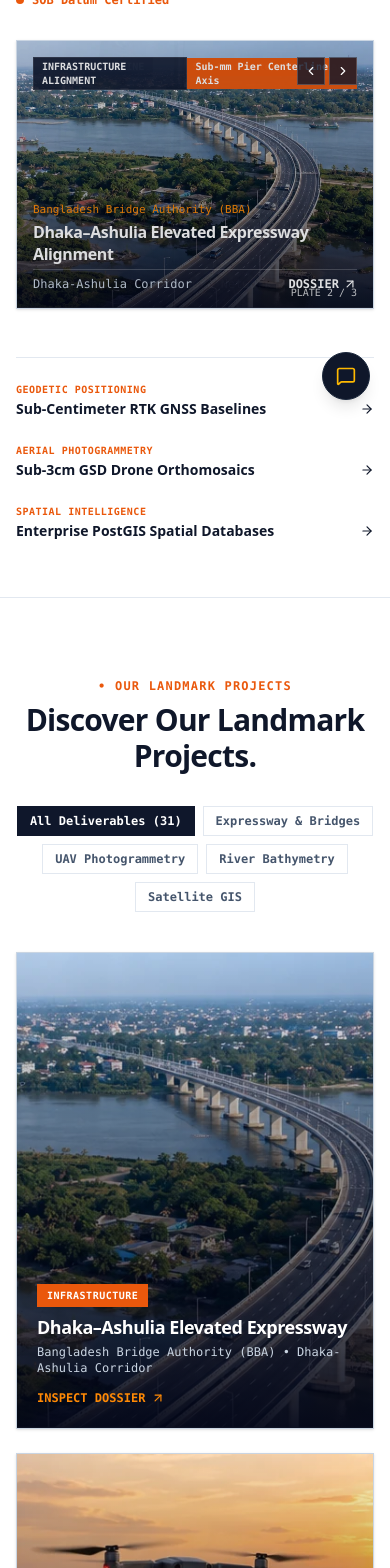
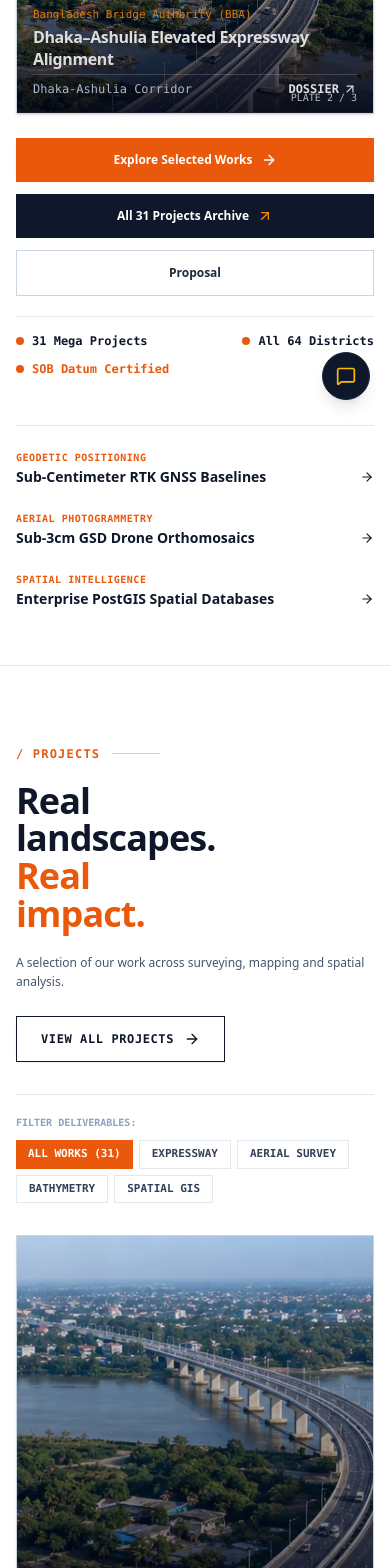
Before and after one commit to Mehedi7754/geospatial_portfolio, a Next.js app: page / in a window 390 px wide. Shown: the part 420-1988 px from the top of the page. Built offline with nearby package versions, Linux system fonts and the light colour scheme.

Commit message:
Redesign Projects section to reference image layout, place mobile explore work below hero image, and establish alternating zigzag rhythm

```diff
--- a/components/Hero.tsx
+++ b/components/Hero.tsx
@@ -75,8 +75,8 @@ export const Hero: React.FC = () => {
               <span className="text-[#ea580c]">Shaping Bangladesh&apos;s future.</span>
             </h1>
 
-            {/* Direct Action Links (No extra paragraph clutter) */}
-            <div className="flex flex-wrap items-center gap-3 sm:gap-4 mb-6">
+            {/* Desktop Direct Action Links (Hidden on mobile, shown below image on mobile) */}
+            <div className="hidden lg:flex flex-wrap items-center gap-3 sm:gap-4 mb-6">
               <Link
                 href="#portfolio"
                 className="inline-flex items-center gap-2 px-6 py-3.5 bg-[#ea580c] hover:bg-[#c2410c] text-white text-xs sm:text-sm font-bold transition rounded-none shadow-xs"
@@ -101,8 +101,8 @@ export const Hero: React.FC = () => {
               </Link>
             </div>
 
-            {/* Concise Technical Metric Tags */}
-            <div className="pt-4 border-t border-slate-200 flex flex-wrap items-center gap-5 sm:gap-7 text-xs font-mono text-slate-700">
+            {/* Desktop Technical Metric Tags */}
+            <div className="hidden lg:flex pt-4 border-t border-slate-200 flex-wrap items-center gap-5 sm:gap-7 text-xs font-mono text-slate-700">
               <div className="flex items-center gap-2">
                 <span className="w-2 h-2 rounded-full bg-[#ea580c]" />
                 <span className="font-bold text-slate-900">31 Mega Projects</span>
@@ -194,6 +194,49 @@ export const Hero: React.FC = () => {
                 PLATE {currentSlide + 1} / {heroShowcases.length}
               </div>
             </div>
+
+            {/* Mobile View: Explore Work Section Placed DIRECTLY Below Hero Image */}
+            <div className="lg:hidden mt-6 flex flex-col gap-5">
+              <div className="flex flex-col sm:flex-row items-stretch sm:items-center gap-3">
+                <Link
+                  href="#portfolio"
+                  className="inline-flex items-center justify-center gap-2 px-6 py-3.5 bg-[#ea580c] hover:bg-[#c2410c] text-white text-xs sm:text-sm font-bold transition rounded-none shadow-xs text-center"
+                >
+                  <span>Explore Selected Works</span>
+                  <ArrowRight className="w-4 h-4" />
+                </Link>
+
+                <Link
+                  href="/projects"
+                  className="inline-flex items-center justify-center gap-2 px-5 py-3.5 bg-slate-900 hover:bg-slate-800 text-white text-xs sm:text-sm font-bold transition rounded-none text-center"
+                >
+                  <span>All 31 Projects Archive</span>
+                  <ArrowUpRight className="w-4 h-4 text-orange-400" />
+                </Link>
+
+                <Link
+                  href="#contact"
+                  className="inline-flex items-center justify-center gap-1.5 px-5 py-3.5 border border-slate-300 hover:border-slate-900 text-slate-800 text-xs sm:text-sm font-bold transition rounded-none text-center"
+                >
+                  <span>Proposal</span>
+                </Link>
+              </div>
+
+              <div className="pt-4 border-t border-slate-200 flex flex-wrap items-center justify-between gap-3 text-xs font-mono text-slate-700">
+                <div className="flex items-center gap-2">
+                  <span className="w-2 h-2 rounded-full bg-[#ea580c]" />
+                  <span className="font-bold text-slate-900">31 Mega Projects</span>
+                </div>
+                <div className="flex items-center gap-2">
+                  <span className="w-2 h-2 rounded-full bg-[#ea580c]" />
+                  <span className="font-bold text-slate-900">All 64 Districts</span>
+                </div>
+                <div className="flex items-center gap-2">
+                  <span className="w-2 h-2 rounded-full bg-[#ea580c]" />
+                  <span className="font-bold text-[#ea580c]">SOB Datum Certified</span>
+                </div>
+              </div>
+            </div>
           </div>
         </div>
 
--- a/components/ProjectsSection.tsx
+++ b/components/ProjectsSection.tsx
@@ -22,7 +22,7 @@ const landmarkProjects: LandmarkProject[] = [
     id: "expressway",
     category: "bridges",
     categoryTag: "INFRASTRUCTURE",
-    title: "Dhaka–Ashulia Elevated Expressway",
+    title: "Dhaka–Ashulia Elevated Expressway Alignment",
     client: "Bangladesh Bridge Authority (BBA)",
     location: "Dhaka-Ashulia Corridor",
     benchmark: "Sub-millimeter Pier Axis Tolerance",
@@ -37,8 +37,8 @@ const landmarkProjects: LandmarkProject[] = [
   {
     id: "chittagong-ez",
     category: "uav",
-    categoryTag: "UAV PHOTOGRAMMETRY",
-    title: "Chittagong Economic Zone 3D Mesh",
+    categoryTag: "AERIAL SURVEY",
+    title: "Chittagong Economic Zone 3D Mapping",
     client: "BEZA Industrial Authority",
     location: "Mirsarai, Chattogram",
     benchmark: "2.5cm GSD True Orthomosaic",
@@ -53,8 +53,8 @@ const landmarkProjects: LandmarkProject[] = [
   {
     id: "sylhet-flood",
     category: "hydro",
-    categoryTag: "HYDROGRAPHY",
-    title: "Surma–Kushiyara Basin Riverbed Bathymetry",
+    categoryTag: "GIS & MAPPING",
+    title: "Sylhet Riverbank & Floodplain Modeling",
     client: "Bangladesh Water Development Board (BWDB)",
     location: "Surma-Kushiyara Delta Basin",
     benchmark: "Acoustic Depth Sounding (SOB Datum)",
@@ -69,7 +69,7 @@ const landmarkProjects: LandmarkProject[] = [
   {
     id: "badc-gis",
     category: "gis",
-    categoryTag: "REMOTE SENSING & GIS",
+    categoryTag: "GIS & MAPPING",
     title: "BADC Agricultural Information System (WEB-AIS)",
     client: "Ministry of Agriculture / BADC",
     location: "23 Unions, 260 Mouzas",
@@ -85,8 +85,8 @@ const landmarkProjects: LandmarkProject[] = [
   {
     id: "geodetic-control",
     category: "bridges",
-    categoryTag: "GEODETIC CONTROL",
-    title: "Nationwide Ground Control Network",
+    categoryTag: "INFRASTRUCTURE",
+    title: "Nationwide Geodetic Ground Control Network",
     client: "Survey of Bangladesh (SOB) Datum",
     location: "All 64 Districts",
     benchmark: "1st Class Baseline Calibration",
@@ -101,7 +101,7 @@ const landmarkProjects: LandmarkProject[] = [
   {
     id: "bpdb-gis",
     category: "gis",
-    categoryTag: "SPATIAL DATABASE",
+    categoryTag: "GIS & MAPPING",
     title: "BPDB Distribution Asset GIS & Mapping",
     client: "Power Development Board (BPDB)",
     location: "Chittagong & Sylhet Zones",
@@ -110,10 +110,18 @@ const landmarkProjects: LandmarkProject[] = [
     deliverables: [
       "PostgreSQL/PostGIS electrical feeder database",
       "High-resolution mobile GIS field audit logs",
-      "Interactive asset inspection web portal",
-      "Transformer load density spatial heatmaps",
+      "Substation single-line schematic spatial integration",
+      "Network load balancing GIS thematic maps",
     ],
   },
+];
+
+const categoryTabs = [
+  { id: "all", label: "All Works (31)" },
+  { id: "bridges", label: "Expressway" },
+  { id: "uav", label: "AERIAL SURVEY" },
+  { id: "hydro", label: "Bathymetry" },
+  { id: "gis", label: "Spatial GIS" },
 ];
 
 export const ProjectsSection: React.FC = () => {
@@ -128,87 +136,100 @@ export const ProjectsSection: React.FC = () => {
   return (
     <section id="portfolio" className="py-20 lg:py-28 bg-white border-t border-slate-200">
       <div className="max-w-[1360px] mx-auto px-4 sm:px-6 lg:px-8">
-        {/* BuildGo 1:1 Section Header (Zero Extra Paragraphs) */}
-        <div className="text-center max-w-2xl mx-auto mb-8">
-          <span className="text-xs font-mono font-bold uppercase tracking-widest text-[#ea580c] block mb-2">
-            • Our Landmark Projects
-          </span>
-          <h2 className="text-3xl sm:text-5xl font-black text-[#0f172a] tracking-tight">
-            Discover Our Landmark Projects.
-          </h2>
+        {/* Custom Image-Type Layout: Left Editorial Typography + Right 3 Photographic Cards */}
+        <div className="grid grid-cols-1 lg:grid-cols-12 gap-8 lg:gap-10 items-start">
+          {/* Left Column (4 Cols): / PROJECTS Heading, Note & Button (Matching Reference Image) */}
+          <div className="lg:col-span-4 lg:sticky lg:top-28">
+            <div className="flex items-center gap-3 text-xs font-mono font-bold tracking-widest text-[#ea580c] uppercase mb-5">
+              <span>/ PROJECTS</span>
+              <span className="w-12 h-[1px] bg-slate-300" />
             </div>
 
-        {/* BuildGo Category Filter Tabs */}
-        <div className="flex items-center justify-center gap-2 sm:gap-4 flex-wrap mb-10 sm:mb-12 text-xs font-mono font-bold">
-          {[
-            { id: "all", label: "All Deliverables (31)" },
-            { id: "bridges", label: "Expressway & Bridges" },
-            { id: "uav", label: "UAV Photogrammetry" },
-            { id: "hydro", label: "River Bathymetry" },
-            { id: "gis", label: "Satellite GIS" },
-          ].map((tab) => (
+            <h2 className="text-4xl sm:text-5xl lg:text-[54px] font-black text-[#0f172a] tracking-tight leading-[1.05] mb-5">
+              Real <br />
+              landscapes. <br />
+              <span className="text-[#ea580c]">Real</span> <br />
+              <span className="text-[#ea580c]">impact.</span>
+            </h2>
+
+            <p className="text-xs sm:text-sm text-slate-600 leading-relaxed max-w-sm mb-6 font-normal">
+              A selection of our work across surveying, mapping and spatial analysis.
+            </p>
+
+            <div className="mb-8">
+              <Link
+                href="/projects"
+                className="inline-flex items-center gap-2.5 px-6 py-3.5 border border-slate-900 bg-white hover:bg-slate-900 text-slate-900 hover:text-white text-xs font-mono font-bold transition rounded-none uppercase tracking-wider group shadow-xs"
+              >
+                <span>View all projects</span>
+                <ArrowRight className="w-4 h-4 group-hover:translate-x-1 transition-transform" />
+              </Link>
+            </div>
+
+            {/* Category Filter Switcher */}
+            <div className="pt-5 border-t border-slate-200">
+              <span className="text-[10px] font-mono uppercase font-bold text-slate-400 block mb-2.5">
+                FILTER DELIVERABLES:
+              </span>
+              <div className="flex flex-wrap gap-1.5 font-mono text-xs">
+                {categoryTabs.map((tab) => (
                   <button
                     key={tab.id}
                     type="button"
                     onClick={() => setSelectedCategory(tab.id)}
-              className={`px-3 py-1.5 transition-colors cursor-pointer rounded-none border ${
+                    className={`px-3 py-1.5 text-[11px] font-bold uppercase transition rounded-none cursor-pointer ${
                       selectedCategory === tab.id
-                  ? "bg-slate-900 text-white border-slate-900"
-                  : "bg-white text-slate-600 border-slate-200 hover:border-slate-400"
+                        ? "bg-[#ea580c] text-white"
+                        : "bg-white text-slate-700 border border-slate-200 hover:border-slate-900"
                     }`}
                   >
                     {tab.label}
                   </button>
                 ))}
               </div>
+            </div>
+          </div>
 
-        {/* BuildGo 1:1 Large Immersive Image Panels (3 Columns, ZERO Extra Paragraphs) */}
-        <div className="grid grid-cols-1 md:grid-cols-2 lg:grid-cols-3 gap-6 sm:gap-8">
+          {/* Right Column (8 Cols): 3 Photographic Project Cards (Matching Reference Image) */}
+          <div className="lg:col-span-8">
+            <div className="grid grid-cols-1 sm:grid-cols-2 lg:grid-cols-3 gap-4 sm:gap-5">
               {filteredProjects.slice(0, 3).map((proj) => (
                 <div
                   key={proj.id}
                   onClick={() => setActiveProject(proj)}
-              className="group cursor-pointer relative aspect-[3/4] sm:aspect-[4/5] w-full bg-slate-950 border border-slate-300 rounded-none overflow-hidden shadow-sm group-hover:border-slate-900 transition-all duration-500"
+                  className="group cursor-pointer relative aspect-[3/4] sm:aspect-[4/5] w-full bg-slate-950 border border-slate-300 rounded-none overflow-hidden shadow-xs hover:border-slate-900 transition-all duration-500 flex flex-col justify-end"
                 >
                   <Image
                     src={proj.image}
                     alt={proj.title}
                     fill
-                sizes="(max-width: 768px) 100vw, (max-width: 1024px) 50vw, 33vw"
-                className="object-cover object-center rounded-none transition-transform duration-1000 group-hover:scale-103"
+                    sizes="(max-width: 768px) 100vw, (max-width: 1200px) 50vw, 33vw"
+                    className="object-cover rounded-none transition-transform duration-700 group-hover:scale-105"
                   />
-              {/* BuildGo Deep Dark Gradient Overlay */}
-              <div className="absolute inset-0 bg-gradient-to-t from-slate-950/95 via-slate-950/40 to-transparent" />
+                  {/* Deep Dark Overlay */}
+                  <div className="absolute inset-0 bg-gradient-to-t from-slate-950/95 via-slate-950/35 to-transparent" />
 
-              {/* Bottom Caption Overlay (BuildGo Style with Orange Tag) */}
-              <div className="absolute bottom-5 left-5 right-5 text-white z-10">
-                <span className="inline-block px-2.5 py-1 bg-[#ea580c] text-[10px] font-mono font-bold tracking-wider uppercase text-white mb-2 rounded-none shadow-xs">
+                  {/* Caption Overlay (Matching User's Reference Screenshot) */}
+                  <div className="relative p-4 sm:p-5 z-10 text-white w-full">
+                    {/* White Tag Pill at Bottom-Left */}
+                    <span className="inline-block px-2.5 py-1 bg-white text-slate-900 text-[10px] font-mono font-bold uppercase tracking-wider mb-2 rounded-none shadow-xs">
                       {proj.categoryTag}
                     </span>
-                <h3 className="text-lg sm:text-xl font-bold text-white tracking-tight leading-snug mb-1">
+
+                    {/* Title with Arrow */}
+                    <div className="flex items-end justify-between gap-2">
+                      <h3 className="text-sm sm:text-base font-bold text-white tracking-tight leading-snug">
                         {proj.title}
                       </h3>
-                <span className="text-xs text-slate-300 font-mono block mb-2">
-                  {proj.client} • {proj.location}
+                      <span className="shrink-0 text-white group-hover:text-[#ea580c] group-hover:translate-x-1 transition-all mb-0.5">
+                        <ArrowRight className="w-4 h-4" />
                       </span>
-                <div className="inline-flex items-center gap-1.5 text-xs font-mono font-bold text-orange-400 group-hover:text-white transition-colors">
-                  <span>INSPECT DOSSIER</span>
-                  <ArrowUpRight className="w-3.5 h-3.5 group-hover:translate-x-0.5 group-hover:-translate-y-0.5 transition-transform" />
                     </div>
                   </div>
                 </div>
               ))}
             </div>
-
-        {/* Clean Minimal Archive Button */}
-        <div className="mt-12 sm:mt-14 text-center">
-          <Link
-            href="/projects"
-            className="inline-flex items-center gap-2 px-8 py-3.5 bg-slate-900 hover:bg-[#ea580c] text-white text-xs font-mono font-bold rounded-none shadow-sm transition group uppercase"
-          >
-            <span>Open Complete 31 Projects Archive</span>
-            <ArrowRight className="w-4 h-4 group-hover:translate-x-1 transition-transform" />
-          </Link>
+          </div>
         </div>
       </div>
 
@@ -223,11 +244,11 @@ export const ProjectsSection: React.FC = () => {
                 fill
                 className="object-cover rounded-none"
               />
-              <div className="absolute inset-0 bg-gradient-to-t from-slate-950 via-slate-950/40 to-transparent" />
+              <div className="absolute inset-0 bg-gradient-to-t from-slate-950 via-slate-950/50 to-transparent" />
 
               <div className="absolute bottom-5 left-6 right-6">
-                <span className="px-2 py-0.5 bg-[#ea580c] text-[10px] font-mono font-bold uppercase tracking-wider text-white inline-block mb-2 rounded-none">
-                  [ {activeProject.categoryTag} ] • {activeProject.client}
+                <span className="px-2.5 py-1 bg-white text-slate-900 text-[10px] font-mono font-bold uppercase tracking-wider inline-block mb-2 rounded-none shadow-xs">
+                  {activeProject.categoryTag} • {activeProject.client}
                 </span>
                 <h3 className="text-xl sm:text-2xl font-black text-white tracking-tight leading-snug">
                   {activeProject.title}
@@ -245,18 +266,26 @@ export const ProjectsSection: React.FC = () => {
             </div>
 
             <div className="p-6 sm:p-8 overflow-y-auto space-y-6">
-              <div className="grid grid-cols-2 sm:grid-cols-3 gap-4 p-4 bg-slate-50 border border-slate-200 text-xs font-mono rounded-none">
+              <div className="grid grid-cols-2 gap-4 pb-6 border-b border-slate-200 font-mono text-xs">
                 <div>
-                  <span className="text-slate-400 block">AUTHORITY</span>
-                  <span className="font-bold text-slate-900 mt-0.5 block">{activeProject.client}</span>
+                  <span className="text-[10px] uppercase font-bold text-slate-400 block mb-1">
+                    CLIENT AUTHORITY
+                  </span>
+                  <span className="text-slate-900 font-bold block">{activeProject.client}</span>
                 </div>
                 <div>
-                  <span className="text-slate-400 block">LOCATION</span>
-                  <span className="font-bold text-slate-900 mt-0.5 block">{activeProject.location}</span>
+                  <span className="text-[10px] uppercase font-bold text-slate-400 block mb-1">
+                    CORRIDOR LOCATION
+                  </span>
+                  <span className="text-slate-900 font-bold block">{activeProject.location}</span>
                 </div>
-                <div className="col-span-2 sm:col-span-1">
-                  <span className="text-slate-400 block">TOLERANCE</span>
-                  <span className="font-bold text-[#ea580c] mt-0.5 block">{activeProject.benchmark}</span>
+                <div className="col-span-2">
+                  <span className="text-[10px] uppercase font-bold text-slate-400 block mb-1">
+                    CALIBRATION STANDARD
+                  </span>
+                  <span className="text-[#ea580c] font-bold block">
+                    {activeProject.benchmark}
+                  </span>
                 </div>
               </div>
 
@@ -265,12 +294,12 @@ export const ProjectsSection: React.FC = () => {
                   Delivered Engineering Data Assets
                 </h4>
                 <div className="grid grid-cols-1 sm:grid-cols-2 gap-2.5">
-                  {activeProject.deliverables.map((item, i) => (
+                  {activeProject.deliverables.map((item, idx) => (
                     <div
-                      key={i}
-                      className="flex items-start gap-2 p-2.5 bg-slate-50 border border-slate-200 text-xs text-slate-700 rounded-none"
+                      key={idx}
+                      className="p-3 bg-slate-50 border border-slate-200 text-xs font-medium text-slate-800 flex items-start gap-2 rounded-none"
                     >
-                      <CheckCircle2 className="w-4 h-4 text-[#ea580c] shrink-0 mt-0.5" />
+                      <CheckCircle2 className="w-3.5 h-3.5 text-emerald-600 mt-0.5 shrink-0" />
                       <span>{item}</span>
                     </div>
                   ))}
```
Also changed, not shown: components/ServicesSection.tsx (+5 -5 lines). Lines whose indentation alone changed are shown as unchanged.
